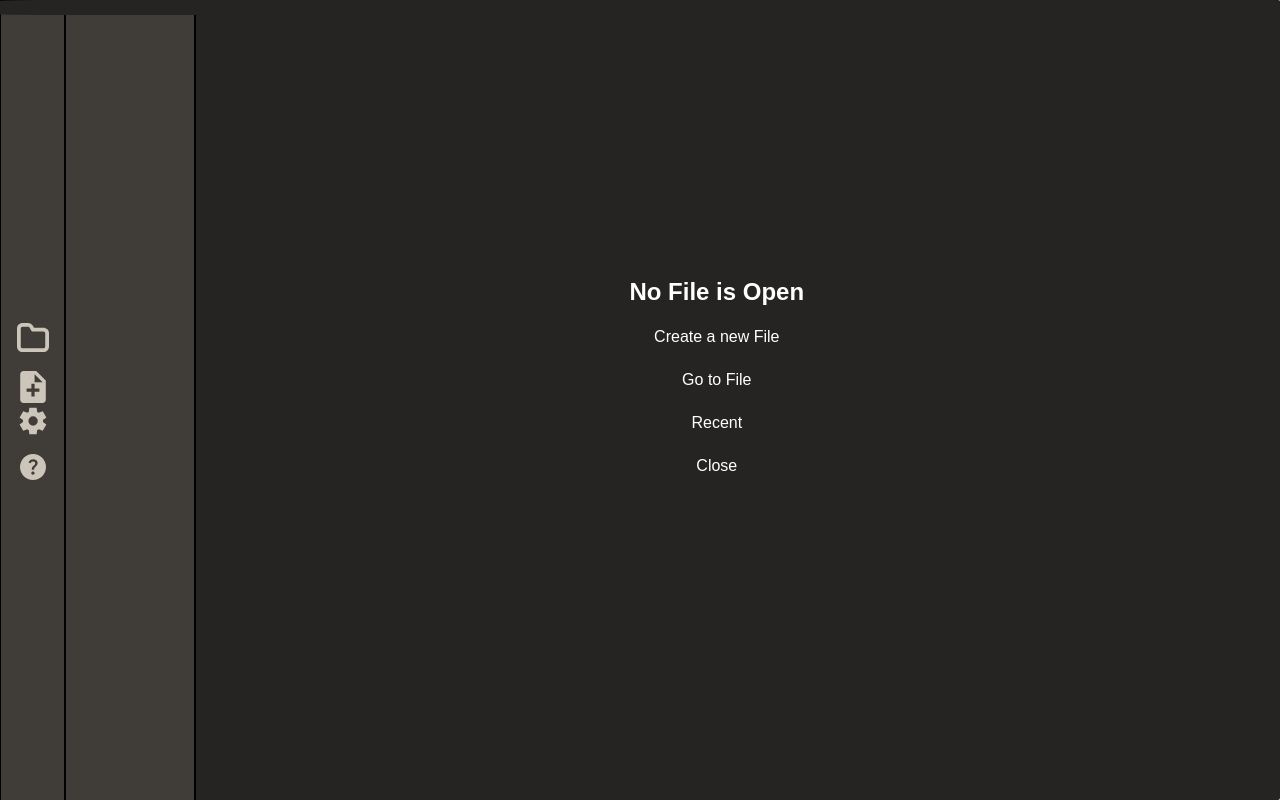
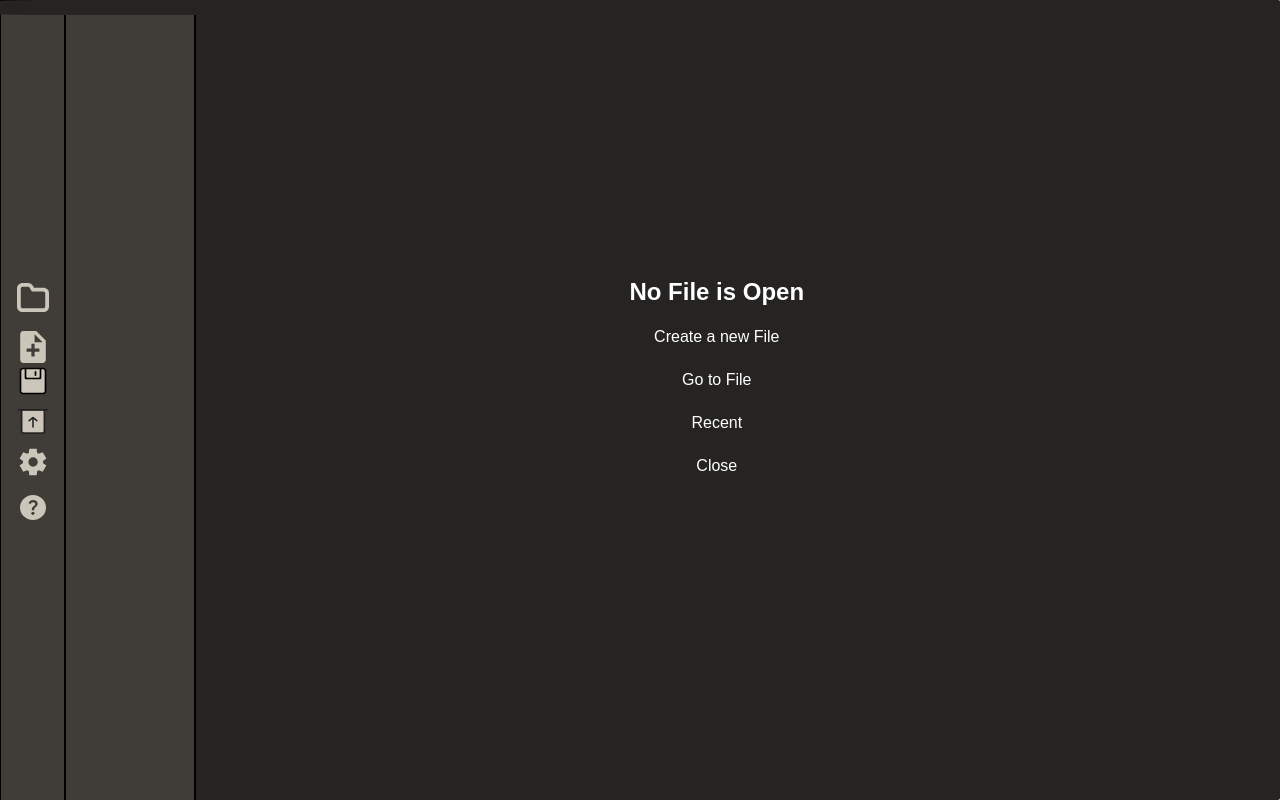
Before and after one commit to Native-Planet/onyx, a React (Create React App) app in the folder ui/: page / in a window 1280 px wide. Built offline with nearby package versions, Linux system fonts and the light colour scheme.

Commit message:
save and load ui setup, css changes

```diff
--- a/ui/src/Editor.js
+++ b/ui/src/Editor.js
@@ -17,6 +17,7 @@ import { LinkPlugin } from "@lexical/react/LexicalLinkPlugin";
 import { ListPlugin } from "@lexical/react/LexicalListPlugin";
 import { MarkdownShortcutPlugin } from "@lexical/react/LexicalMarkdownShortcutPlugin";
 import { TRANSFORMERS } from "@lexical/markdown";
+import {LexicalOnChangePlugin} from "@lexical/react/LexicalOnChangePlugin"
 
 import ListMaxIndentLevelPlugin from "./plugins/ListMaxIndentLevelPlugin";
 import CodeHighlightPlugin from "./plugins/CodeHighlightPlugin";
@@ -64,7 +65,6 @@ export default function Editor() {
             ErrorBoundary={LexicalErrorBoundary}
           />
           <HistoryPlugin />
-
           <AutoFocusPlugin />
           <CodeHighlightPlugin />
           <ListPlugin />
--- /dev/null
+++ b/ui/src/features/save.js
@@ -0,0 +1,23 @@
+import React, { useRef } from 'react';
+import memoize from "lodash/memoize";
+//import Urbit from "@urbit/http-api";
+import { LexicalComposer, LexicalRichTextPlugin, LexicalOnChangePlugin } from 'lexical';
+import "../styles.css";
+
+function App(){
+
+    const handleClick = () => {
+        const editorStateRef = useRef();
+        console.log("button clicked");
+      };
+    return (
+
+        <button onClick={handleClick} style={{ background: 'none', border: 'none', cursor: 'pointer' }}>
+            <i className="save" title="Save Progress"/>
+        </button>
+
+
+    );
+}
+
+export default App;
--- /dev/null
+++ b/ui/src/features/upload.js
@@ -0,0 +1,21 @@
+import React, { useState } from "react";
+import memoize from "lodash/memoize";
+//import Urbit from "@urbit/http-api";
+import "../styles.css";
+
+function App(){
+
+    const handleClick = () => {
+        console.log("upload clicked");
+      };
+    return (
+
+        <button onClick={handleClick} style={{ background: 'none', border: 'none', cursor: 'pointer' }}>
+            <i className="upload" title="Note Loaded"/>
+        </button>
+
+
+    );
+}
+
+export default App;
--- a/ui/src/management/menu.js
+++ b/ui/src/management/menu.js
@@ -4,7 +4,8 @@ import Create from "../features/createFolder";
 import Note from "../features/createNote"
 import Settings from "../features/settings";
 import Help from "../features/help";
-
+import Save from "../features/save";
+import Upload from "../features/upload";
 function App(){
 
 
@@ -13,6 +14,8 @@ function App(){
         <div className="menu-management">
             <Create/>
             <Note/>
+            <Save/>
+            <Upload/>
             <Settings/>
             <Help/>
         </div>
--- a/ui/src/styles.css
+++ b/ui/src/styles.css
@@ -843,7 +843,7 @@ body {
     background-size: 2.5vw 2.5vw;
     font-size: 1.5vw;
     left: 10%;
-    top: 1%; /* Adjusted top value */
+    top: 1%;
     background-image: url(../public/images/icons/add-folder.svg);
   }
 
@@ -853,9 +853,29 @@ body {
     width: 2.5vw;
     height: 2.5vw;
     background-size: 2.5vw 2.5vw;
-    left: 10%; /* Adjusted left value to match .add-folder */
-    top: 100px; /* Adjusted top value to stack the icons */
+    left: 10%;
+    top: 100px;
     background-image: url(../public/images/icons/add-note.svg);
+  }
+  .save {
+    display: flex;
+    margin-bottom: auto;
+    width: 2.5vw;
+    height: 2.5vw;
+    background-size: 2.5vw 2.5vw;
+    left: 10%;
+    top: 100px;
+    background-image: url(../public/images/icons/save.svg);
+  }
+  .upload {
+    display: flex;
+    margin-bottom: auto;
+    width: 3.5vw;
+    height: 3.5vw;
+    background-size: 3.5vw 3.5vw;
+    left: 10%;
+    top: 100px;
+    background-image: url(../public/images/icons/upload.svg);
   }
   .settings {
   display: flex;
```
Also changed, not shown: ui/public/images/icons/save.svg (added), ui/public/images/icons/upload.svg.
